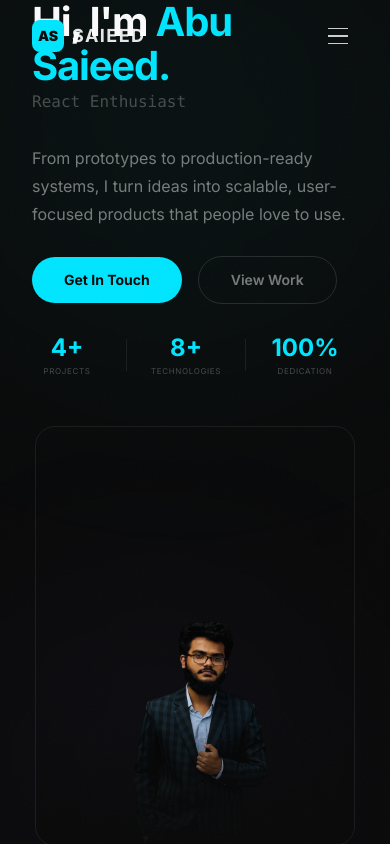
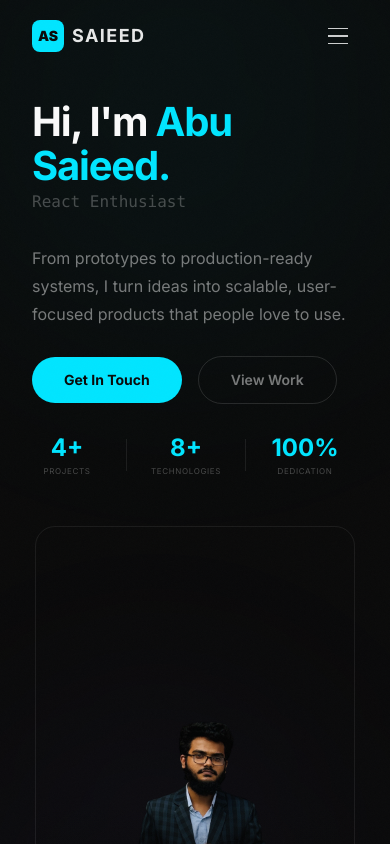
Before and after one commit to SAIEED12/my-portfolio, a Next.js app: page / in a window 390 px wide. Shown: the top 844 px of the page. Built offline with nearby package versions, Linux system fonts and the light colour scheme.

Commit message:
feat: add HeroSection component with typing animation and scroll interactions

```diff
--- a/src/components/sections/HeroSection.jsx
+++ b/src/components/sections/HeroSection.jsx
@@ -43,6 +43,14 @@ export default function HeroSection() {
   const [roleIndex, setRoleIndex] = useState(0);
   const [displayText, setDisplayText] = useState("");
   const [isDeleting, setIsDeleting] = useState(false);
+  const [isMobile, setIsMobile] = useState(false);
+
+  useEffect(() => {
+    const handleResize = () => setIsMobile(window.innerWidth < 1024);
+    handleResize();
+    window.addEventListener("resize", handleResize);
+    return () => window.removeEventListener("resize", handleResize);
+  }, []);
 
   // Typing animation
   useEffect(() => {
@@ -83,7 +91,7 @@ export default function HeroSection() {
     <section
       ref={heroRef}
       id="home"
-      className="relative min-h-screen flex items-center overflow-hidden"
+      className="relative min-h-screen flex items-start lg:items-center overflow-hidden"
     >
       {/* Background Glows */}
       <div className="absolute inset-0 pointer-events-none">
@@ -91,7 +99,7 @@ export default function HeroSection() {
         <div className="absolute bottom-[-10%] left-[-5%] w-[350px] h-[350px] bg-[#7B6EF6]/[0.04] blur-[100px] rounded-full" />
       </div>
 
-      <div className="container-main relative z-10">
+      <div className="container-main relative z-10" style={isMobile ? { paddingTop: '100px' } : {}}>
         <div className="grid lg:grid-cols-[1.2fr_1fr] items-center gap-12 lg:gap-16">
           {/* Left: Content */}
           <motion.div
```
